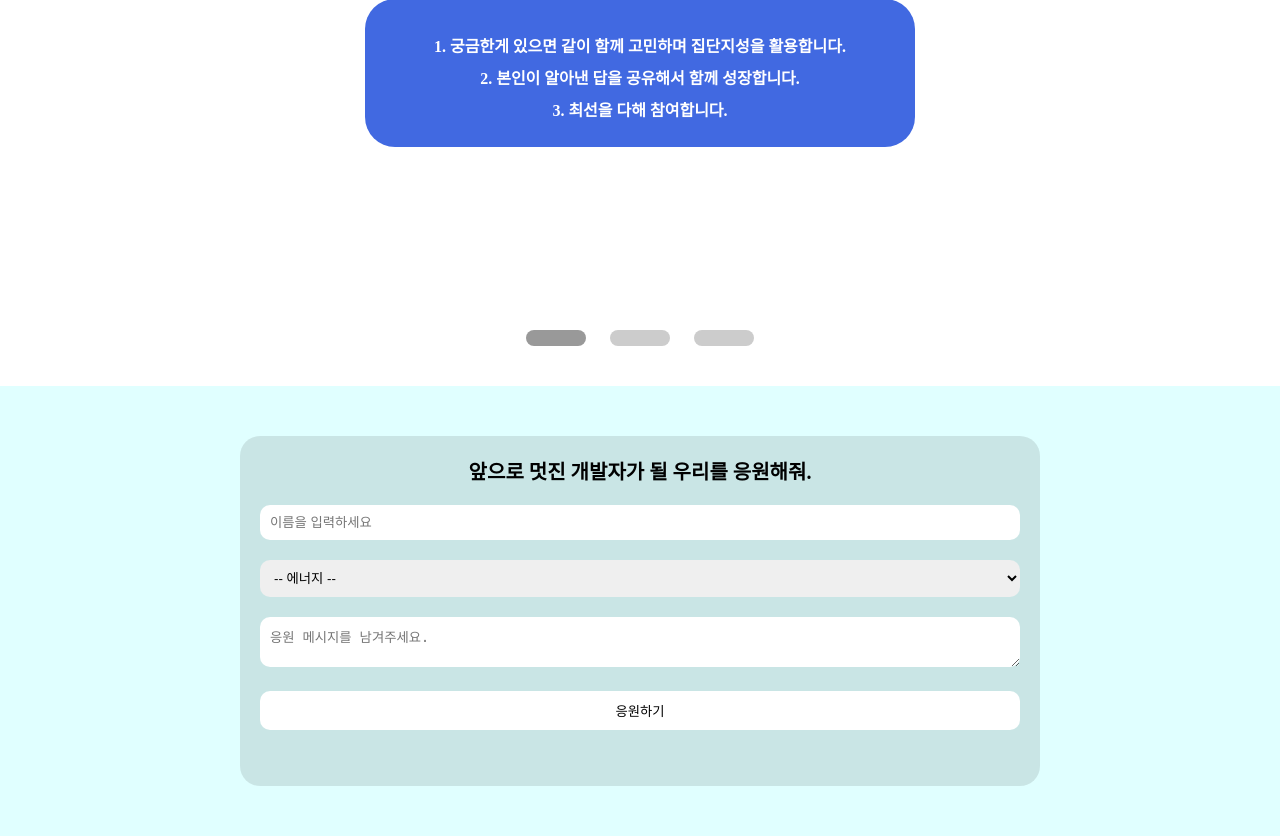
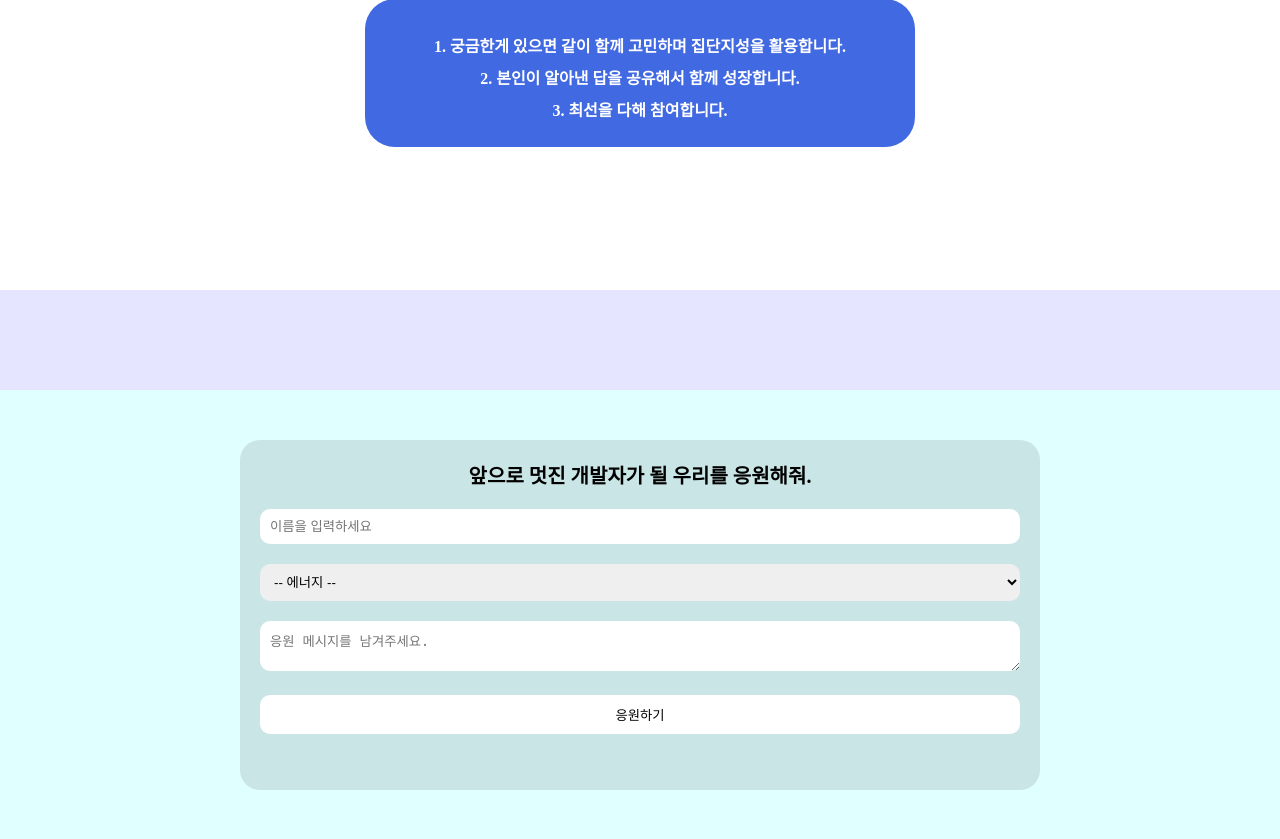
Before and after one commit to KimYoonSu97/BBACKCO, a Flask app: page / in a window 1280 px wide. Shown: the part 1360-2199 px from the top of the page. Run offline with Flask 3, Linux system fonts and the light colour scheme; data that the repository does not hold is empty; grey boxes are pictures that could not be loaded.

Commit message:
전체 포맷

```diff
--- a/static/main.css
+++ b/static/main.css
@@ -187,6 +187,7 @@ header > .menu > ul > a:hover {
   border-radius: 30px;
   max-width: 300px; /*이미지 크기 고정*/
   min-width: 300px;
+
   min-height: 400px;
   max-height: 400px;
   background-color: #000;
@@ -230,7 +231,6 @@ header > .menu > ul > a:hover {
 
 #member .white-box {
   background-color: #fff;
-  white-space: normal;
 }
 
 #reaction {
@@ -342,126 +342,6 @@ td {
   padding: 10px;
 }
 
-.section {
-  margin: 0;
-  padding: 0;
-}
-.section input[id*="slide"] {
-  display: none;
-}
-.section .slidelist {
-  white-space: nowrap;
-  overflow: hidden;
-  position: relative;
-}
-.section .slidelist > li {
-  display: inline-block;
-  vertical-align: middle;
-  width: 100%;
-  transition: all 0.5s;
-} /*슬라이드 가로배치*/
-.section .slidelist > li > a {
-  display: block;
-  position: relative;
-}
-.section .slidelist label {
-  position: absolute;
-  z-index: 10;
-  top: 50%;
-  transform: translateY(-50%);
-  padding: 50px;
-  cursor: pointer;
-}
-
-/* input에 체크되면 슬라이드 효과 */
-.section input[id="slide01"]:checked ~ .slidewrap .slidelist > li {
-  transform: translateX(0%);
-}
-.section input[id="slide02"]:checked ~ .slidewrap .slidelist > li {
-  transform: translateX(-100%);
-}
-.section input[id="slide03"]:checked ~ .slidewrap .slidelist > li {
-  transform: translateX(-200%);
-}
-
-/* 좌,우 슬라이드 버튼 */
-.slide-control > div {
-  display: none;
-}
-.section .left {
-  left: 20px;
-  background: url("https://cdn.pixabay.com/photo/2012/04/05/01/56/arrow-25834_640.png")
-    center center / 100% no-repeat;
-}
-.section .right {
-  right: 20px;
-  background: url("https://cdn.pixabay.com/photo/2012/04/05/01/56/arrow-25832_640.png")
-    center center / 100% no-repeat;
-}
-.section
-  input[id="slide01"]:checked
-  ~ .slidewrap
-  .slide-control
-  > div:nth-child(1) {
-  display: block;
-}
-.section
-  input[id="slide02"]:checked
-  ~ .slidewrap
-  .slide-control
-  > div:nth-child(2) {
-  display: block;
-}
-.section
-  input[id="slide03"]:checked
-  ~ .slidewrap
-  .slide-control
-  > div:nth-child(3) {
-  display: block;
-}
-
-/* 페이징 */ /*input 버튼 속성*/
-.slide-pagelist {
-  text-align: center;
-  padding: 20px;
-}
-.slide-pagelist > li {
-  display: inline-block;
-  vertical-align: middle;
-}
-.slide-pagelist > li > label {
-  display: block;
-  padding: 8px 30px;
-  border-radius: 30px;
-  background: #ccc;
-  margin: 20px 10px;
-  cursor: pointer;
-}
-.section
-  input[id="slide01"]:checked
-  ~ .slidewrap
-  .slide-pagelist
-  > li:nth-child(1)
-  > label {
-  background: #999;
-}
-.section
-  input[id="slide02"]:checked
-  ~ .slidewrap
-  .slide-pagelist
-  > li:nth-child(2)
-  > label {
-  background: #999;
-}
-.section
-  input[id="slide03"]:checked
-  ~ .slidewrap
-  .slide-pagelist
-  > li:nth-child(3)
-  > label {
-  background: #999;
-}
-
 /* 좋아요 버튼 및 숫자 관련 스타일 */
 .like button {
   width: 100px;
--- a/templates/index.html
+++ b/templates/index.html
@@ -24,7 +24,7 @@
       crossorigin="anonymous"
     ></script>
 
-    <link rel="stylesheet" type="text/css" href="../static/main.css" />
+    <link rel="stylesheet" href="../static/main.css" />
     <script defer src="../static/main.js"></script>
   </head>
   <body>
@@ -84,38 +84,36 @@
           </div>
         </div>
       </section>
-      <div class="section" id="section">
-        <input type="radio" name="slide" id="slide01" checked />
-        <input type="radio" name="slide" id="slide02" />
-        <input type="radio" name="slide" id="slide03" />
-        <div class="slidewrap">
-          <ul class="slidelist">
-            <!-- 슬라이드 영역 -->
-
-            <!-- 좌,우 슬라이드 버튼 -->
-            <div class="slide-control">
-              <div>
-                <label for="slide03" class="left"></label>
-                <label for="slide02" class="right"></label>
+      <section id="member">
+        <div id="kys">
+          <div class="member-inner">
+            <h2>김윤수(팀장)</h2>
+            <div class="member-box">
+              <div class="member-img">
+                <img src="https://images.pexels.com/photos/220453/pexels-photo-220453.jpeg?auto=compress&cs=tinysrgb&w=300" alt="" />
               </div>
-              <div>
-                <label for="slide01" class="left"></label>
-                <label for="slide03" class="right"></label>
+              <div class="member-txt-box">
+                <div class="member-info">
+                  <h3>자기소개</h3>
+                  <p class="white-box">
+                    이쪽에 자기소개 입력dmf ajdklfjaldknflkand;fl na;dnsndkl;a
+                  </p>
                 </div>
-              <div>
-                <label for="slide02" class="left"></label>
-                <label for="slide01" class="right"></label>
+                <div class="member-strength">
+                  <h3>자신의 장점</h3>
+                  <p class="white-box">
+                    이쪽에 자기소개 입력dmf ajdklfjaldknflkand;flkl;a
+                  </p>
+                </div>
+                <div class="member-style">
+                  <h3>협업 스타일(동물)</h3>
+                  <p class="white-box">이쪽에 자기소개 입력dmf ajdksndkl;a</p>
                 </div>
               </div>
-          </ul>
-          <!-- 페이징 -->
-          <ul class="slide-pagelist">
-            <li><label for="slide01"></label></li>
-            <li><label for="slide02"></label></li>
-            <li><label for="slide03"></label></li>
-          </ul>
             </div>
           </div>
+        </div>
+      </section>
 
       <section id="reaction">
         <div id="form">
@@ -148,7 +146,7 @@
               class="formButton"
               type="submit"
               value="응원하기"
-          />
+          </div>
         </div>
       </section>
 
```
Also changed, not shown: static/main.js (+62 -12 lines). Lines whose indentation alone changed are shown as unchanged.
